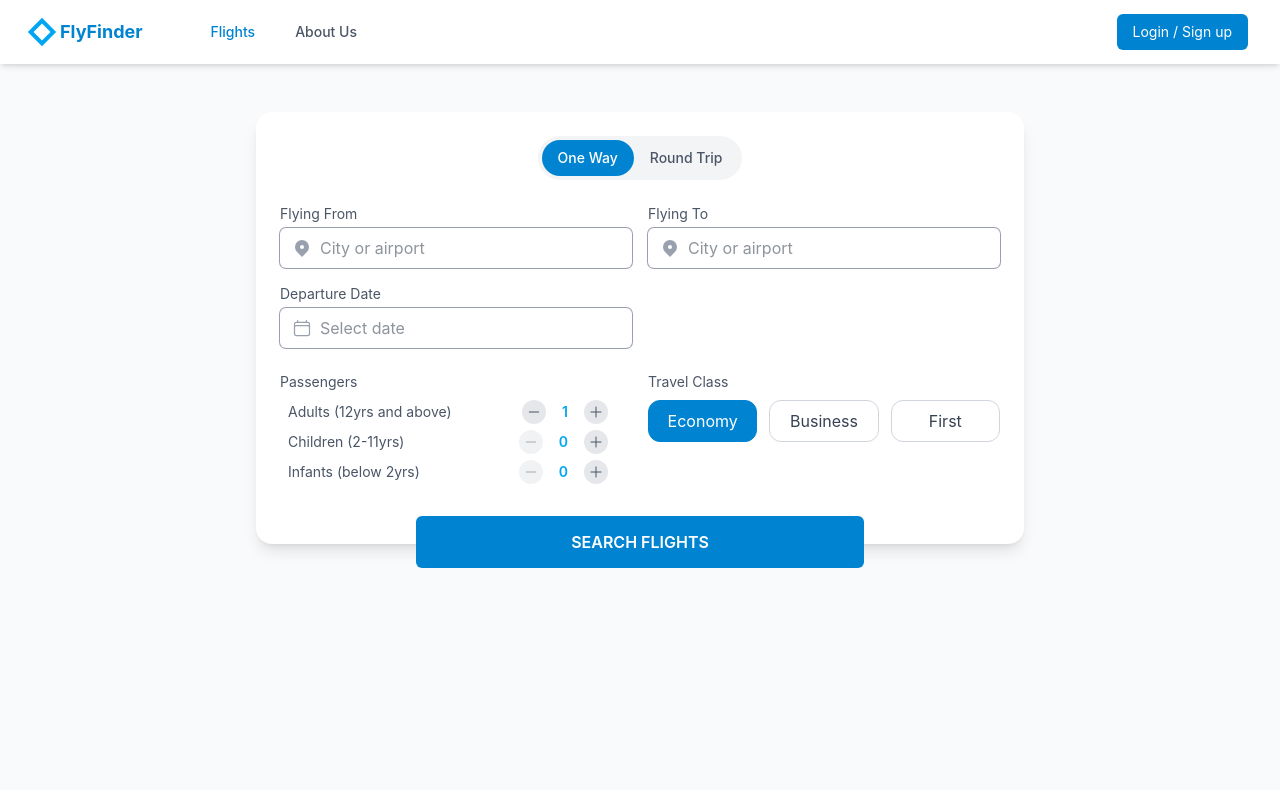
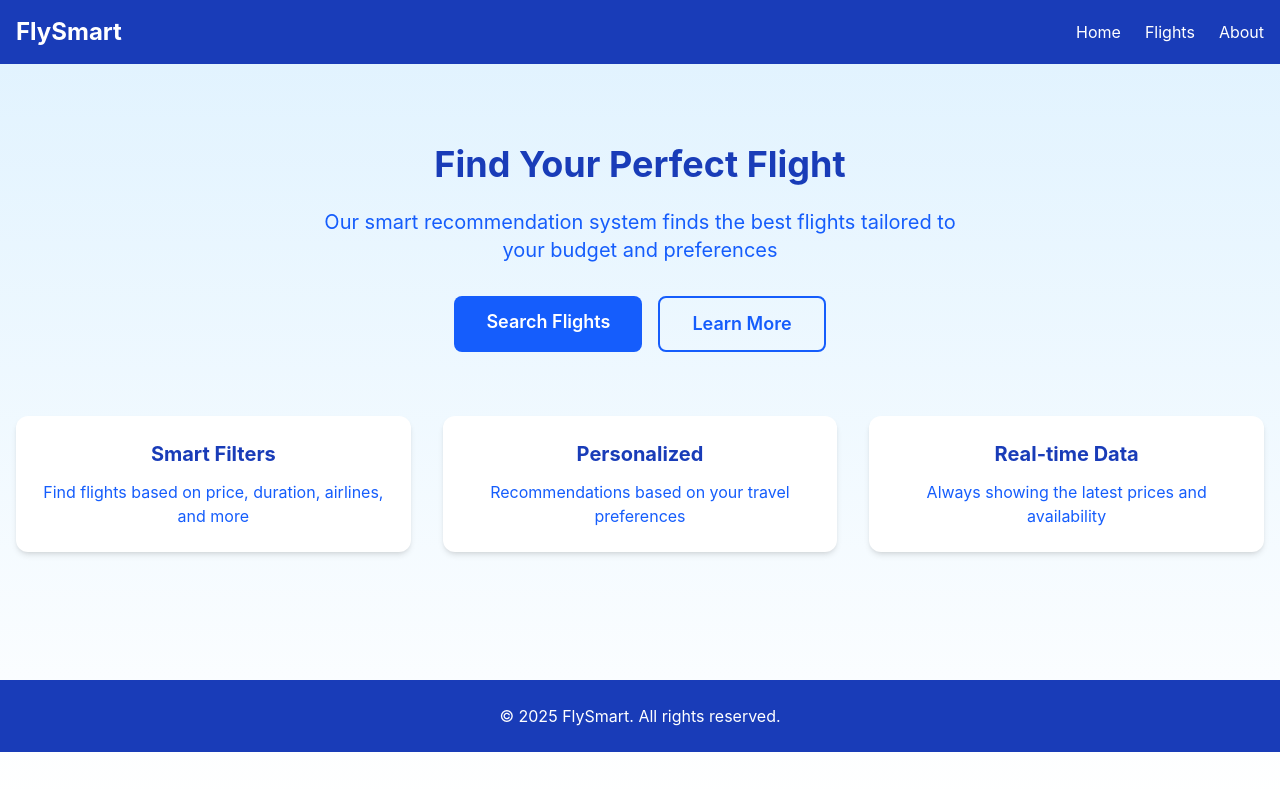
Before and after one commit to HtetOoNaing/flight-ticket-recommendation, a Next.js app: page / in a window 1280 px wide. Shown: the top 790 px of the page. Built offline with nearby package versions, Linux system fonts and the light colour scheme.

Commit message:
Update home page

```diff
--- a/src/app/layout.tsx
+++ b/src/app/layout.tsx
@@ -1,37 +1,65 @@
-import type { Metadata } from "next";
-import { Geist, Geist_Mono } from "next/font/google";
-import "./globals.css";
-import Topbar from "@/components/layout/Topbar";
-import { Toaster } from "sonner";
+// import type { Metadata } from "next";
+// import { Geist, Geist_Mono } from "next/font/google";
+// import "./globals.css";
+// import Topbar from "@/components/layout/Topbar";
+// import { Toaster } from "sonner";
 
-const geistSans = Geist({
-  variable: "--font-geist-sans",
-  subsets: ["latin"],
-});
+// const geistSans = Geist({
+//   variable: "--font-geist-sans",
+//   subsets: ["latin"],
+// });
 
-const geistMono = Geist_Mono({
-  variable: "--font-geist-mono",
-  subsets: ["latin"],
-});
+// const geistMono = Geist_Mono({
+//   variable: "--font-geist-mono",
+//   subsets: ["latin"],
+// });
+
+// export const metadata: Metadata = {
+//   title: "FlyFinder",
+//   description: "Generated by create next app",
+// };
+
+// export default function RootLayout({
+//   children,
+// }: Readonly<{
+//   children: React.ReactNode;
+// }>) {
+//   return (
+//     <html lang="en">
+//       <body
+//         className={`${geistSans.variable} ${geistMono.variable} antialiased`}
+//       >
+//         <Topbar />
+//         {children}
+//         <Toaster richColors closeButton position="top-right" />
+//       </body>
+//     </html>
+//   );
+// }
+
+import './globals.css';
+import { ReactNode } from 'react';
+import { Metadata } from 'next';
+import Navigation from '@/components/navigation/Navigation';
 
 export const metadata: Metadata = {
-  title: "Create Next App",
-  description: "Generated by create next app",
+  title: 'FlySmart - Flight Recommendation System',
+  description: 'Find the best flight deals tailored to your preferences',
 };
 
-export default function RootLayout({
-  children,
-}: Readonly<{
-  children: React.ReactNode;
-}>) {
+export default function RootLayout({ children }: { children: ReactNode }) {
   return (
     <html lang="en">
-      <body
-        className={`${geistSans.variable} ${geistMono.variable} antialiased`}
-      >
-        <Topbar />
-        {children}
-        <Toaster richColors closeButton position="top-right" />
+      <body className="bg-gradient-to-b from-blue-50 to-white min-h-screen">
+        <Navigation />
+        <main className="container mx-auto px-4 py-8">
+          {children}
+        </main>
+        <footer className="bg-blue-800 text-white py-6 mt-12">
+          <div className="container mx-auto px-4 text-center">
+            <p>© {new Date().getFullYear()} FlySmart. All rights reserved.</p>
+          </div>
+        </footer>
       </body>
     </html>
   );
--- a/src/app/page.tsx
+++ b/src/app/page.tsx
@@ -1,71 +1,115 @@
 "use client";
 
-import FlightForm from "@/components/flights/FlightForm";
-import FlightList from "@/components/flights/FlightList";
-import { useState } from "react";
+// import FlightForm from "@/components/flights/FlightForm";
+// import FlightList from "@/components/flights/FlightList";
+// import { useState } from "react";
 
-const mockFlights = [
-  {
-    id: "1",
-    // airlineLogo: "/airlines/thai.png",
-    airlineName: "MAI Myanmar",
-    departureTime: "08:30",
-    arrivalTime: "10:15",
-    from: "RGN",
-    to: "MDL",
-    duration: "1h 45m",
-    price: "120,000 MMK",
-  },
-  {
-    id: "2",
-    airlineName: "MNA",
-    departureTime: "12:00",
-    arrivalTime: "13:40",
-    from: "RGN",
-    to: "MDL",
-    duration: "1h 40m",
-    price: "110,000 MMK",
-  },
-  {
-    id: "3",
-    airlineName: "MAI Myanmar",
-    departureTime: "11:00",
-    arrivalTime: "12:40",
-    from: "RGN",
-    to: "MDL",
-    duration: "1h 40m",
-    price: "110,000 MMK",
-  },
-  {
-    id: "4",
-    airlineName: "Air Asia",
-    departureTime: "11:00",
-    arrivalTime: "12:40",
-    from: "RGN",
-    to: "MDL",
-    duration: "1h 40m",
-    price: "110,000 MMK",
-  },
-  {
-    id: "5",
-    airlineName: "Air Asia",
-    departureTime: "15:00",
-    arrivalTime: "16:40",
-    from: "RGN",
-    to: "MDL",
-    duration: "1h 40m",
-    price: "110,000 MMK",
-  },
-];
+// const mockFlights = [
+//   {
+//     id: "1",
+//     // airlineLogo: "/airlines/thai.png",
+//     airlineName: "MAI Myanmar",
+//     departureTime: "08:30",
+//     arrivalTime: "10:15",
+//     from: "RGN",
+//     to: "MDL",
+//     duration: "1h 45m",
+//     price: "120,000 MMK",
+//   },
+//   {
+//     id: "2",
+//     airlineName: "MNA",
+//     departureTime: "12:00",
+//     arrivalTime: "13:40",
+//     from: "RGN",
+//     to: "MDL",
+//     duration: "1h 40m",
+//     price: "110,000 MMK",
+//   },
+//   {
+//     id: "3",
+//     airlineName: "MAI Myanmar",
+//     departureTime: "11:00",
+//     arrivalTime: "12:40",
+//     from: "RGN",
+//     to: "MDL",
+//     duration: "1h 40m",
+//     price: "110,000 MMK",
+//   },
+//   {
+//     id: "4",
+//     airlineName: "Air Asia",
+//     departureTime: "11:00",
+//     arrivalTime: "12:40",
+//     from: "RGN",
+//     to: "MDL",
+//     duration: "1h 40m",
+//     price: "110,000 MMK",
+//   },
+//   {
+//     id: "5",
+//     airlineName: "Air Asia",
+//     departureTime: "15:00",
+//     arrivalTime: "16:40",
+//     from: "RGN",
+//     to: "MDL",
+//     duration: "1h 40m",
+//     price: "110,000 MMK",
+//   },
+// ];
 
-export default function HomePage() {
-  const [showFlightList, setShowFlightList] = useState(false);
+// export default function HomePage() {
+//   const [showFlightList, setShowFlightList] = useState(false);
+//   return (
+//     <main className="min-h-screen bg-gray-50 px-4 py-2">
+//       <FlightForm setShowFlightList={setShowFlightList} />
+//       <div className="p-6 max-w-4xl mx-auto mt-8">
+//         {showFlightList && <FlightList flights={mockFlights} />}
+//       </div>
+//     </main>
+//   );
+// }
+
+import Link from 'next/link';
+
+export default function Home() {
   return (
-    <main className="min-h-screen bg-gray-50 px-4 py-2">
-      <FlightForm setShowFlightList={setShowFlightList} />
-      <div className="p-6 max-w-4xl mx-auto mt-8">
-        {showFlightList && <FlightList flights={mockFlights} />}
+    <div className="text-center py-12">
+      <h1 className="text-4xl font-bold text-blue-800 mb-6">
+        Find Your Perfect Flight
+      </h1>
+      <p className="text-xl text-blue-600 mb-8 max-w-2xl mx-auto">
+        Our smart recommendation system finds the best flights tailored to your budget and preferences
+      </p>
+      <div className="flex justify-center gap-4">
+        <Link
+          href="/flights"
+          className="bg-blue-600 hover:bg-blue-700 text-white px-8 py-3 rounded-lg text-lg font-semibold transition"
+        >
+          Search Flights
+        </Link>
+        <Link
+          href="/about"
+          className="border-2 border-blue-600 text-blue-600 hover:bg-blue-50 px-8 py-3 rounded-lg text-lg font-semibold transition"
+        >
+          Learn More
+        </Link>
       </div>
-    </main>
+
+      <div className="mt-16 grid grid-cols-1 md:grid-cols-3 gap-8">
+        <div className="bg-white p-6 rounded-xl shadow-md">
+          <h3 className="text-xl font-bold text-blue-800 mb-3">Smart Filters</h3>
+          <p className="text-blue-600">Find flights based on price, duration, airlines, and more</p>
+        </div>
+        <div className="bg-white p-6 rounded-xl shadow-md">
+          <h3 className="text-xl font-bold text-blue-800 mb-3">Personalized</h3>
+          <p className="text-blue-600">Recommendations based on your travel preferences</p>
+        </div>
+        <div className="bg-white p-6 rounded-xl shadow-md">
+          <h3 className="text-xl font-bold text-blue-800 mb-3">Real-time Data</h3>
+          <p className="text-blue-600">Always showing the latest prices and availability</p>
+        </div>
+      </div>
+    </div>
   );
 }
--- /dev/null
+++ b/src/components/navigation/Navigation.tsx
@@ -0,0 +1,25 @@
+import Link from 'next/link';
+
+export default function Navigation() {
+  return (
+    <nav className="bg-blue-800 text-white">
+      <div className="container mx-auto px-4 py-4 flex justify-between items-center">
+        <Link href="/" className="text-2xl font-bold">
+          FlySmart
+        </Link>
+
+        <div className="flex space-x-6">
+          <Link href="/" className="hover:text-blue-200 transition">
+            Home
+          </Link>
+          <Link href="/flights" className="hover:text-blue-200 transition">
+            Flights
+          </Link>
+          <Link href="/about" className="hover:text-blue-200 transition">
+            About
+          </Link>
+        </div>
+      </div>
+    </nav>
+  );
+}
```
